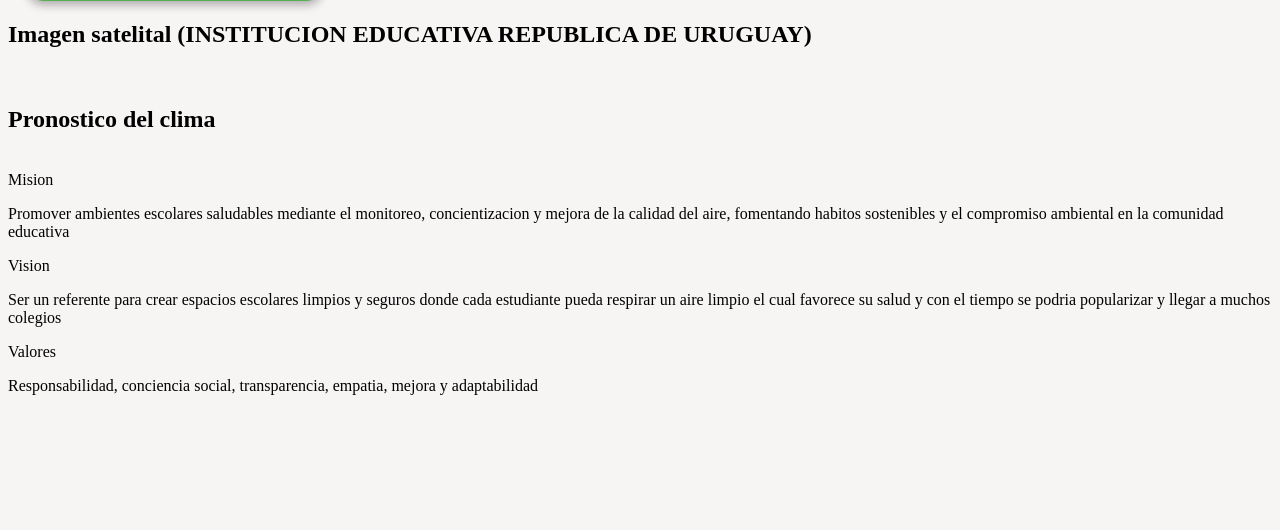
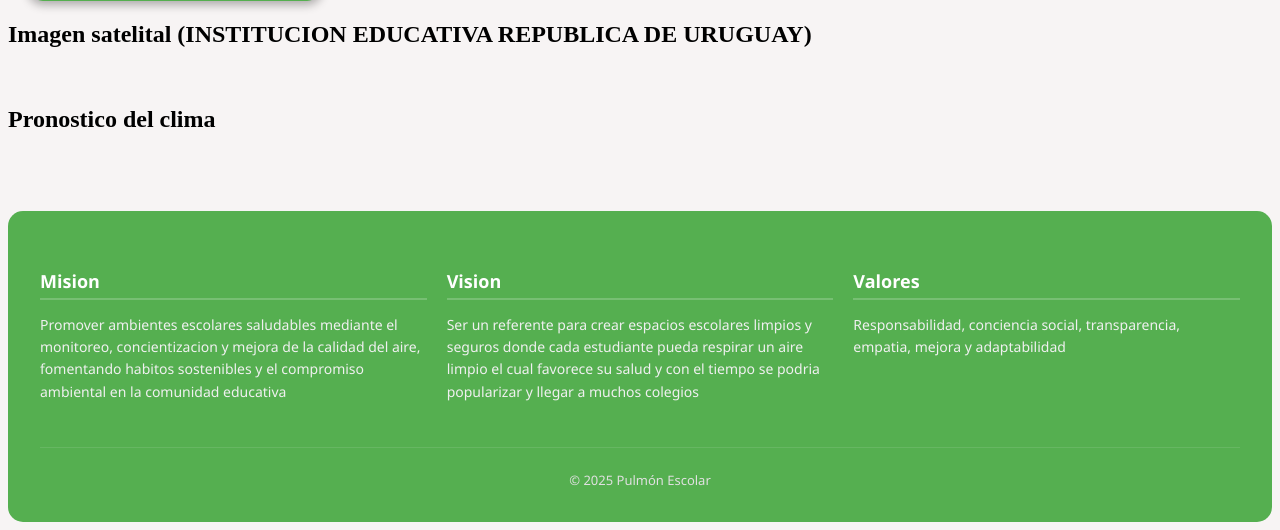
Before and after one commit to JoseAngelBL/Pulmon-escolar, a PHP site: page / in a window 1280 px wide. Shown: the part 687-1217 px from the top of the page. Before the commit the page ends 1082 px from the top, so only its background shows below. Run offline with PHP 8.4, Linux system fonts and the light colour scheme.

Commit message:
ximena media

```diff
--- a/index.html
+++ b/index.html
@@ -66,18 +66,22 @@
 <footer class="footer">
     <div class="container">
         <div class="footer-row">
-            <div class="texto">
-                <h7>Mision</h7>
-                <p>Promover ambientes escolares saludables mediante el monitoreo, concientizacion y mejora de la calidad del aire, fomentando habitos sostenibles y el compromiso ambiental en la comunidad educativa</p>
+            <div class="footer-col">
+                <h3>Mision</h3>
+                <p>Promover ambientes escolares saludables mediante el monitoreo, concientizacion y mejora de la calidad del aire, fomentando habitos sostenibles y el compromiso ambiental en la comunidad educativa
+                </p>
             </div>
-            <div class="texto">
-                <h7> Vision</h7>
+            <div class="footer-col">
+                <h3> Vision</h3>
                 <p>Ser un referente para crear espacios escolares limpios y seguros donde cada estudiante pueda respirar un aire limpio el cual favorece su salud y con el tiempo se podria popularizar y llegar a muchos colegios</p>
             </div>
-            <div class="texto">
-                <h7>Valores</h7>
+            <div class="footer-col">
+                <h3>Valores</h3>
                 <p>Responsabilidad, conciencia social, transparencia, empatia, mejora y adaptabilidad</p>
             </div>
+        </div>
+        <div class="footer-bottom">
+            <p>&copy; 2025 Pulmón Escolar</p>
         </div>
     </div>
 </footer>
--- a/styles.css
+++ b/styles.css
@@ -1,12 +1,14 @@
 body {
     background-color: #f7f4f4;
 }
-.redes-sociales{
+
+.redes-sociales {
     position: absolute;
     display: flex;
     margin-left: 80%;
     margin-top: 120px;
 }
+
 .icono-nav {
     width: 35px;
     height: 35px;
@@ -18,15 +20,16 @@ body {
     transition: transform 0.3s ease;
 }
 
-.icono-nav:hover{
+.icono-nav:hover {
     transform: scale(1.2);
 }
+
 .encabezado {
     display: flex;
     background-color: rgb(240, 240, 240);
     border-bottom: 1px solid #ddd;
-    padding: 5px 10px ;
-    box-shadow: 0 2px 5px rgba(0, 0, 0, 0.05) ;
+    padding: 5px 10px;
+    box-shadow: 0 2px 5px rgba(0, 0, 0, 0.05);
 }
 
 header {
@@ -84,7 +87,8 @@ header h1 {
     font-size: 14px;
     cursor: pointer;
 }
-.barra-busqueda button:hover{
+
+.barra-busqueda button:hover {
     background-color: #44933f;
 }
 
@@ -97,9 +101,11 @@ header h1 {
     font-size: 14px;
     outline: none;
 }
-.barra-busqueda input:focus{
+
+.barra-busqueda input:focus {
     border-color: #55af50;
 }
+
 .carrusel {
     width: 80%;
     height: 220px;
@@ -161,8 +167,9 @@ section h2 {
     border-radius: 15px;
     margin-bottom: 10px;
 }
-section h2:hover{
-    background-color:#44933f;
+
+section h2:hover {
+    background-color: #44933f;
 }
 
 section ul {
@@ -181,3 +188,52 @@ section li {
 section li :last-child {
     border-bottom: none;
 }
+
+.footer {
+    background-color: #55af50;
+    color: #ffffff;
+    padding: 40px 20px 20px;
+    border-radius: 15px;
+    font-family: 'Segoe UI', Tahoma, Geneva, Verdana, sans-serif;
+    margin-top: 40px;
+}
+
+.footer .container {
+    max-width: 1200px;
+    margin: 0 auto;
+}
+
+.footer-row {
+    display: flex;
+    justify-content: space-between;
+    flex-wrap: wrap;
+    gap: 20px;
+}
+
+.footer-col {
+    flex: 1;
+    min-width: 250px;
+}
+
+.footer-col h3 {
+    font-size: 18px;
+    margin-bottom: 10px;
+    color: #ffffff;
+    border-bottom: 2px solid rgba(255, 255, 255, 0.2);
+    padding-bottom: 5px;
+}
+
+.footer-col p {
+    font-size: 14px;
+    line-height: 1.6;
+    color: #f0f0f0;
+}
+
+.footer-bottom {
+    text-align: center;
+    margin-top: 30px;
+    font-size: 13px;
+    color: #e0e0e0;
+    border-top: 1px solid rgba(255, 255, 255, 0.1);
+    padding-top: 10px;
+}
```
Lines whose indentation alone changed are shown as unchanged.
